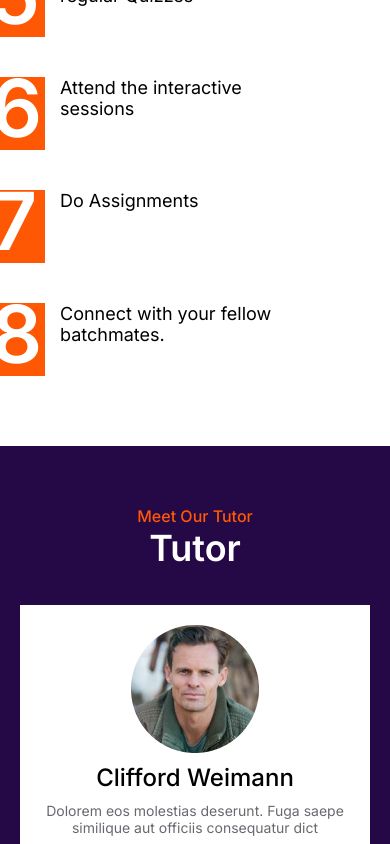
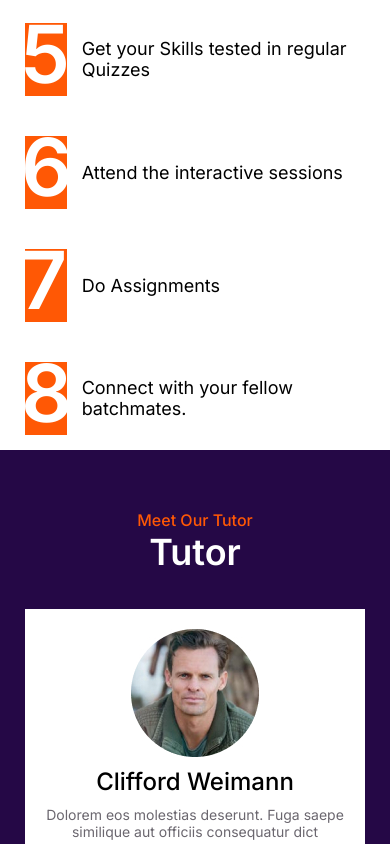
Before and after one commit to Josphine-Swetha23/ssbootcamp, a Next.js app: page / in a window 390 px wide. Shown: the part 3960-4804 px from the top of the page. Built offline with nearby package versions, Linux system fonts and the light colour scheme; no server answers.

Commit message:
homepage responsive completed2

```diff
--- a/styles/globals.css
+++ b/styles/globals.css
@@ -46,7 +46,7 @@ button {
   justify-content: center;
 }
 .swiper {
-  width: 400px;
+  width: 350px;
 }
 
 input::-webkit-outer-spin-button,
--- a/styles/index.module.css
+++ b/styles/index.module.css
@@ -456,10 +456,21 @@
   .wrapper3 {
     padding: 15px 25px;
   }
+  .wrapper4 {
+    padding: 15px 25px;
+  }
+  .wrapper5 {
+    padding: 15px 25px;
+  }
   .wrappertxt3 {
     text-align: center;
   }
   .numwrappers1 {
+  }
+  .numtxt {
+    display: flex;
+    align-items: center;
+    width: 100%;
   }
   .biconwrapper {
     gap: 5px;
@@ -481,7 +492,10 @@
     flex-direction: column;
   }
   .numwrapper {
-    width: 400px;
+    width: 100%;
+  }
+  .tutorcard {
+    width: 100%;
   }
   .wrapper2card {
     width: 100%;
```
